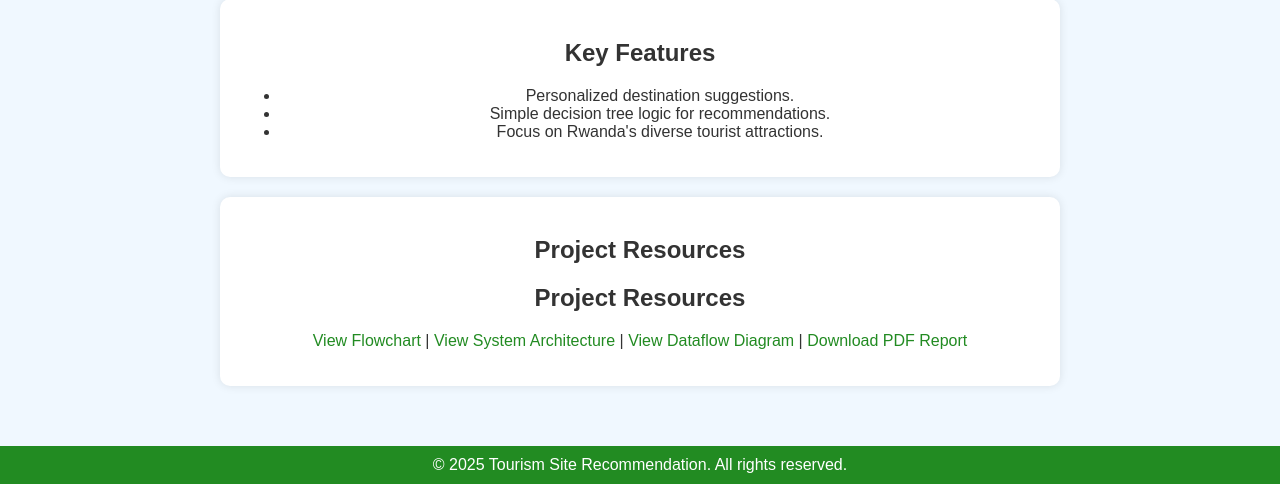
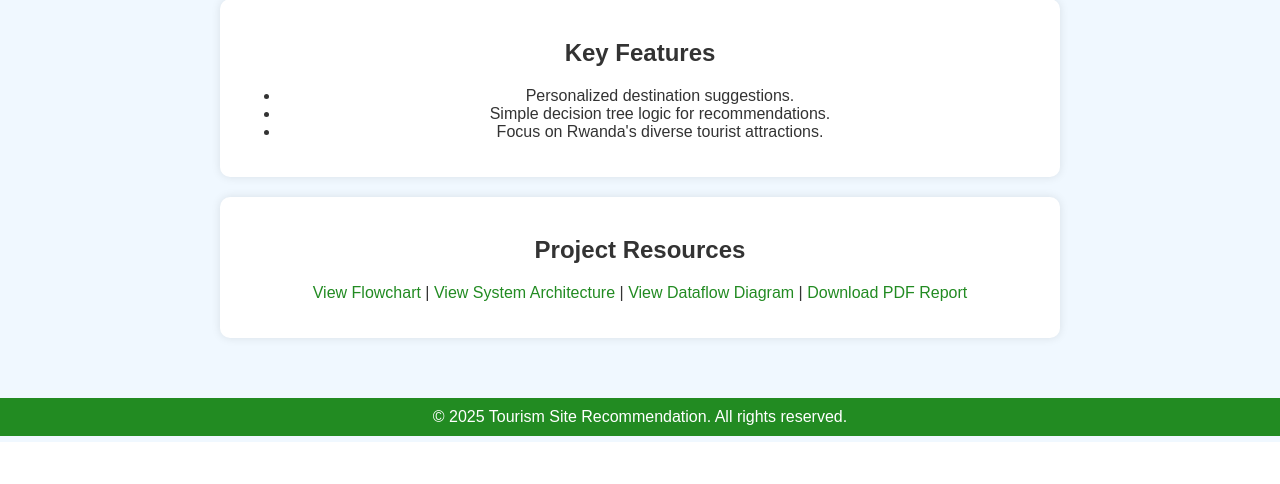
Before and after one commit to Group10done/AI_Group10_ExpertSystem_Assignment2, a Flask app: page / in a window 1280 px wide. Shown: the part 358-842 px from the top of the page. After the commit the page ends 800 px from the top, so only its background shows below. Run offline with Flask 3, Linux system fonts and the light colour scheme.

Commit message:
Update index.html

```diff
--- a/tourism_recommendation/templates/index.html
+++ b/tourism_recommendation/templates/index.html
@@ -83,7 +83,6 @@
         </section>
         <section>
             <h2>Project Resources</h2>
-            <h2>Project Resources</h2>
             <p>
                 <a href="{{ url_for('static', filename='flowchart.png') }}" target="_blank">View Flowchart</a> |
                 <a href="{{ url_for('static', filename='system_architecture.png') }}" target="_blank">View System Architecture</a> |
```
